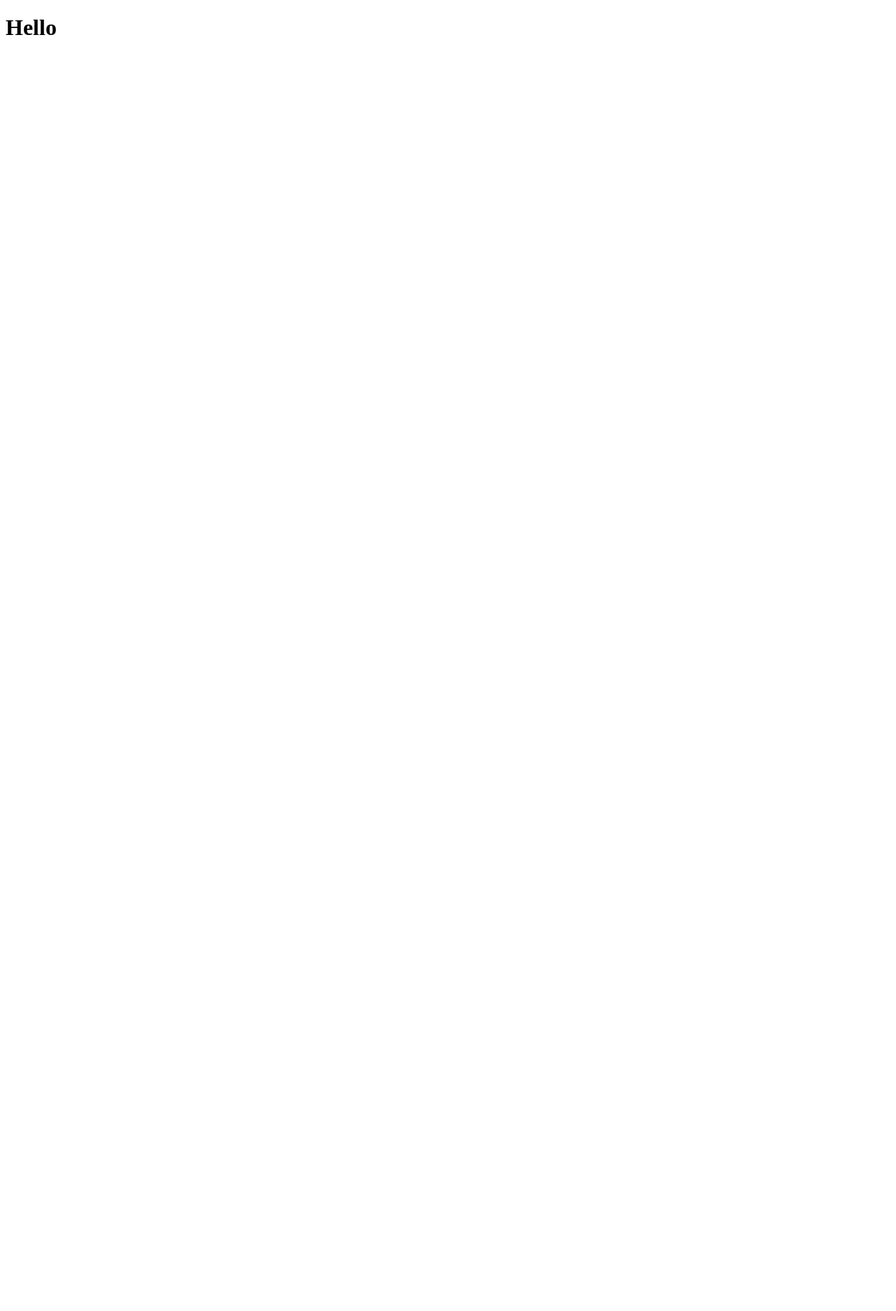
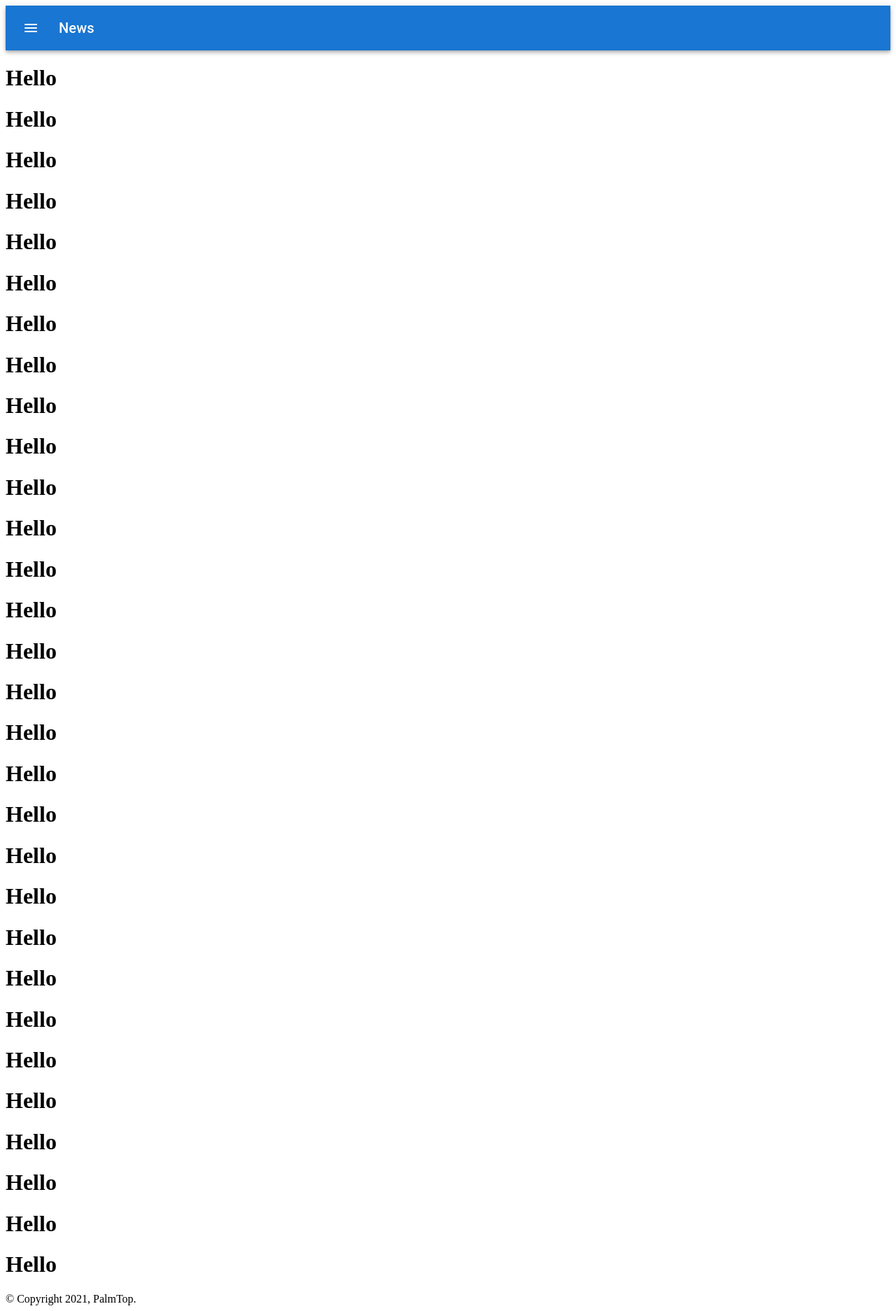
Before and after one commit to JRossouwGitHub/PalmTop, a Next.js app: page / in a window 1280 px wide. Shown: the whole page at 70% size. Before the commit the page ends 800 px from the top, so only its background shows below. Built offline with nearby package versions, Linux system fonts and the light colour scheme.

Commit message:
Added Navbar, Footer, ScrollToTop

```diff
--- /dev/null
+++ b/components/Footer.js
@@ -0,0 +1,9 @@
+const Footer = () => {
+    return (
+        <footer>
+            &copy; Copyright 2021, PalmTop.
+        </footer>
+    )
+}
+
+export default Footer
--- /dev/null
+++ b/components/Layout.js
@@ -0,0 +1,22 @@
+import NavBar from '../components/NavBar'
+import Footer from '../components/Footer'
+import ScrollToTop from './ScrollToTop'
+import Fab from '@mui/material/Fab';
+import KeyboardArrowUpIcon from '@mui/icons-material/KeyboardArrowUp';
+
+const Layout = (props) => {
+    return (
+        <>
+            <NavBar />
+            <ScrollToTop {...props}>
+                <Fab color="secondary" size="small" aria-label="scroll back to top">
+                    <KeyboardArrowUpIcon />
+                </Fab>
+            </ScrollToTop>
+            <main>{ props.children }</main>
+            <Footer />
+        </>
+    )
+}
+
+export default Layout
--- /dev/null
+++ b/components/NavBar.js
@@ -0,0 +1,33 @@
+import AppBar from '@mui/material/AppBar';
+import Box from '@mui/material/Box';
+import Toolbar from '@mui/material/Toolbar';
+import Typography from '@mui/material/Typography';
+import IconButton from '@mui/material/IconButton';
+import MenuRoundedIcon from '@mui/icons-material/MenuRounded';
+
+const NavBar = () => {
+    return (
+        <div>
+            <Box sx={{ flexGrow: 1 }}>
+                <AppBar position="static">
+                    <Toolbar id="back-to-top-anchor">
+                    <IconButton
+                        size="large"
+                        edge="start"
+                        color="inherit"
+                        aria-label="menu"
+                        sx={{ mr: 2 }}
+                    >
+                        <MenuRoundedIcon />
+                    </IconButton>
+                    <Typography variant="h6" component="div" sx={{ flexGrow: 1 }}>
+                        News
+                    </Typography>
+                    </Toolbar>
+                </AppBar>
+            </Box>
+        </div>
+    )
+}
+
+export default NavBar
--- /dev/null
+++ b/components/ScrollToTop.js
@@ -0,0 +1,54 @@
+import PropTypes from 'prop-types';
+import useScrollTrigger from '@mui/material/useScrollTrigger';
+import Box from '@mui/material/Box';
+
+import Zoom from '@mui/material/Zoom';
+
+const ScrollToTop = (props) => {
+    const { children, window } = props;
+    // Note that you normally won't need to set the window ref as useScrollTrigger
+    // will default to window.
+    // This is only being set here because the demo is in an iframe.
+    const trigger = useScrollTrigger({
+        target: window ? window() : undefined,
+        disableHysteresis: true,
+        threshold: 100,
+    });
+
+    const handleClick = (event) => {
+        const anchor = (event.target.ownerDocument || document).querySelector(
+        '#back-to-top-anchor',
+        );
+
+        if (anchor) {
+        anchor.scrollIntoView({
+            behavior: 'smooth',
+            block: 'center',
+        });
+        }
+    };
+    return (
+        <>
+            <Zoom in={trigger}>
+                <Box
+                    onClick={handleClick}
+                    role="presentation"
+                    sx={{ position: 'fixed', bottom: 16, right: 16 }}
+                >
+                    {children}
+                </Box>
+            </Zoom>
+        </>
+    )
+}
+
+ScrollToTop.propTypes = {
+    children: PropTypes.element.isRequired,
+    /**
+     * Injected by the documentation to work in an iframe.
+     * You won't need it on your project.
+     */
+    window: PropTypes.func,
+  };
+
+export default ScrollToTop
--- a/package.json
+++ b/package.json
@@ -6,6 +6,7 @@
   "dependencies": {
     "@emotion/react": "^11.4.1",
     "@emotion/styled": "^11.3.0",
+    "@mui/icons-material": "^5.0.4",
     "@mui/material": "^5.0.4",
     "install": "^0.13.0",
     "next": "^11.1.2",
--- a/pages/_app.js
+++ b/pages/_app.js
@@ -1,6 +1,11 @@
+import Layout from '../components/Layout'
 import '../styles/global.css'
 
 // This default export is required in a new `pages/_app.js` file.
 export default function MyApp({ Component, pageProps }) {
-  return <Component {...pageProps} />
+  return (
+      <Layout>
+          <Component {...pageProps} />
+      </Layout>
+  )
 }
--- a/pages/index.js
+++ b/pages/index.js
@@ -1,6 +1,35 @@
 const index = () => {
     return (
         <div>
+            <h1>Hello</h1>
+            <h1>Hello</h1>
+            <h1>Hello</h1>
+            <h1>Hello</h1>
+            <h1>Hello</h1>
+            <h1>Hello</h1>
+            <h1>Hello</h1>
+            <h1>Hello</h1>
+            <h1>Hello</h1>
+            <h1>Hello</h1>
+            <h1>Hello</h1>
+            <h1>Hello</h1>
+            <h1>Hello</h1>
+            <h1>Hello</h1>
+            <h1>Hello</h1>
+            <h1>Hello</h1>
+            <h1>Hello</h1>
+            <h1>Hello</h1>
+            <h1>Hello</h1>
+            <h1>Hello</h1>
+            <h1>Hello</h1>
+            <h1>Hello</h1>
+            <h1>Hello</h1>
+            <h1>Hello</h1>
+            <h1>Hello</h1>
+            <h1>Hello</h1>
+            <h1>Hello</h1>
+            <h1>Hello</h1>
+            <h1>Hello</h1>
             <h1>Hello</h1>
         </div>
     )
```
Also changed, not shown: 2 other files (tests, documents, lock files or other folders).
